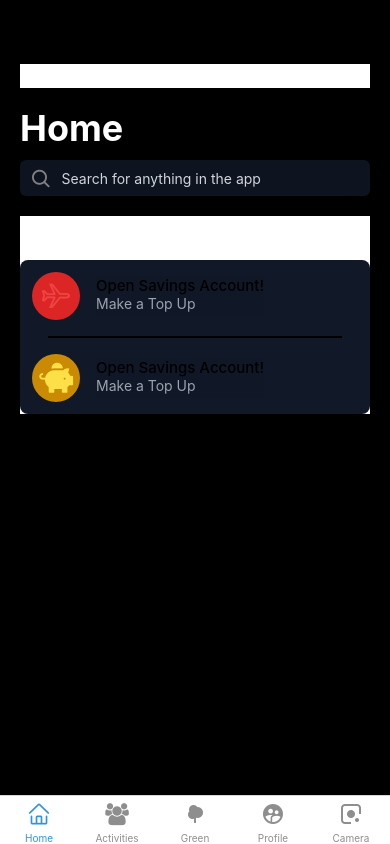
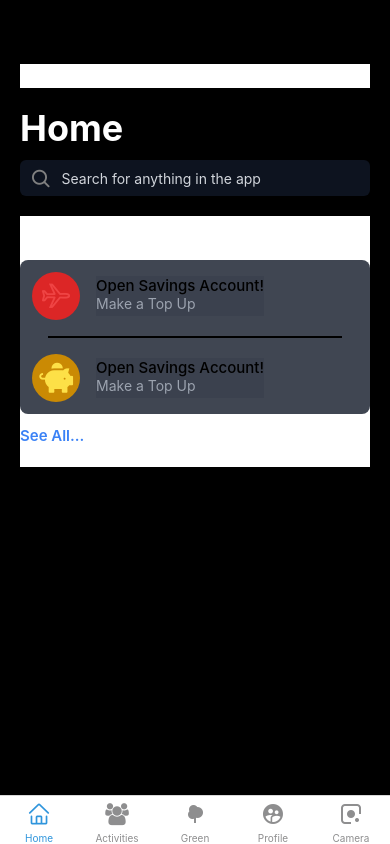
Before and after one commit to rookasrudzianskas/application-of-card-ui, a React Native app: screen /TabOne in a window 390 px wide. Built offline with nearby package versions, Linux system fonts and the light colour scheme; what expo-linking would draw is missing.

Commit message:
feat: Add a new feature
This is a new feature that I have added.

```diff
--- a/screens/HomeScreen.tsx
+++ b/screens/HomeScreen.tsx
@@ -30,12 +30,12 @@
       </View>
       <View className="mt-5">
         <Text className="text-lg font-semibold text-white">Awaiting Events</Text>
-        <View className="mt-4 bg-gray-900 space-y-4 p-3 rounded-lg">
+        <View className="mt-4 bg-gray-900/80 space-y-4 p-3 rounded-lg">
           <TouchableOpacity activeOpacity={0.7} className="flex-row items-center space-x-4">
             <View className="w-12 h-12 bg-red-600 rounded-full items-center justify-center">
               <Ionicons name="ios-airplane-outline" size={30} color="#F87171" className="text-red-500" />
             </View>
-            <View className="bg-gray-900/80">
+            <View className="bg-gray-900/10">
               <Text className="text-[15px] font-[500]">Open Savings Account!</Text>
               <Text className="text-gray-400 mb-1">Make a Top Up</Text>
             </View>
@@ -46,13 +46,20 @@
               {/*<Ionicons name="ios-airplane-outline" size={30} color="#F87171" className="text-red-500" />*/}
               <FontAwesome5 name="piggy-bank" size={30} color="#FDE047" />
             </View>
-            <View className="bg-gray-900/80">
+            <View className="bg-gray-900/10">
               <Text className="text-[15px] font-[500]">Open Savings Account!</Text>
               <Text className="text-gray-400 mb-1">Make a Top Up</Text>
             </View>
           </TouchableOpacity>
         </View>
       </View>
+      <View>
+        <Text className="font-[600] mt-3 text-[15px] text-blue-500">See All...</Text>
+        <View className="flex-row items-center justify-between">
+          <Text className="font-[600] mt-[1px] text-[18px] text-white">Rokas</Text>
+          <Ionicons name="chevron-down" size={18} color="white" />
+        </View>
+      </View>
       <StatusBar style="auto" />
     </View>
   );
```
